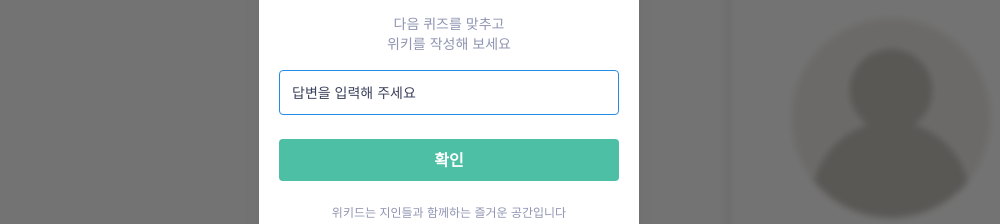
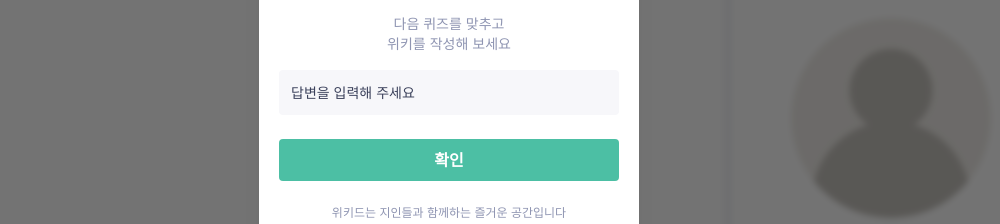
Before and after one commit to codeit-6th-part3-7team/7team-next-project, a Next.js app: page /wiki/1 in a window 1280 px wide. Both pictures are taken after a click on the button "위키 참여하기". Shown: the part 326-550 px from the top of the page, without its empty margins (191-1191 px from the left). Built offline with nearby package versions, Linux system fonts and the light colour scheme; no server answers.

Commit message:
feat: 답변 제출 모달 form 제작

```diff
--- a/src/components/EditWikiAuthModal.tsx
+++ b/src/components/EditWikiAuthModal.tsx
@@ -1,7 +1,7 @@
-import { Button, InputPlaceholder, Modal, TextInput } from "@mantine/core";
+import { Button, Modal, TextInput } from "@mantine/core";
 import Image from "next/image";
 import ic_lock from "../../public/ic_lock.webp";
-import theme from "@/styles/theme";
+import { useForm } from "@mantine/form";
 
 type EditWikiAuthModal = {
   securityQuestion: string;
@@ -10,6 +10,16 @@ type EditWikiAuthModal = {
 };
 
 export default function EditWikiAuthModal({ securityQuestion, opened, onClose }: EditWikiAuthModal) {
+  const form = useForm({
+    mode: "uncontrolled",
+    initialValues: {
+      securityAnswer: "",
+    },
+    validate: {
+      securityAnswer: (value) => (value.trim().length > 0 ? null : "정확한 답변을 입력해 주세요"),
+    },
+  });
+
   return (
     <>
       <Modal
@@ -33,8 +43,7 @@ export default function EditWikiAuthModal({ securityQuestion, opened, onClose }:
             위키를 작성해 보세요
           </span>
         </div>
-        <div className="flex flex-col gap-6">
-          {/* todo form component */}
+        <form className="flex flex-col gap-6" onSubmit={form.onSubmit((value) => console.log(value))}>
           <TextInput
             label={securityQuestion}
             data-autofocus
@@ -49,19 +58,18 @@ export default function EditWikiAuthModal({ securityQuestion, opened, onClose }:
               },
               input: {
                 height: 45,
-                "::placeholder": {
-                  fontSize: 14,
-                  fontWeight: 400,
-                  color: theme.colors.gray[3],
-                },
-                // todo input스타일 속성 수정할 방법 찾아보기
+                border: 0,
+                background: theme.colors.gray[0],
+                // todo placeholder 스타일 수정 방법 찾아보는중...
               },
             })}
+            key={form.key("securityAnswer")}
+            {...form.getInputProps("securityAnswer")}
           />
-          <Button size="md" color="green.1">
+          <Button size="md" color="green.1" type="submit">
             확인
           </Button>
-        </div>
+        </form>
         <div className="leading-tight text-xs font-normal text-gray-400 flex flex-col items-center gap-1 mt-6">
           <span>위키드는 지인들과 함께하는 즐거운 공간입니다</span>
           <span>지인에게 상처를 주지 않도록 작성해 주세요</span>
```
